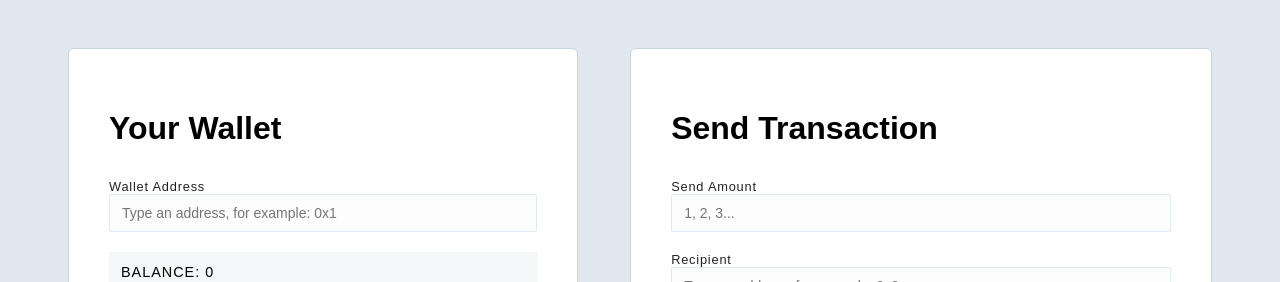
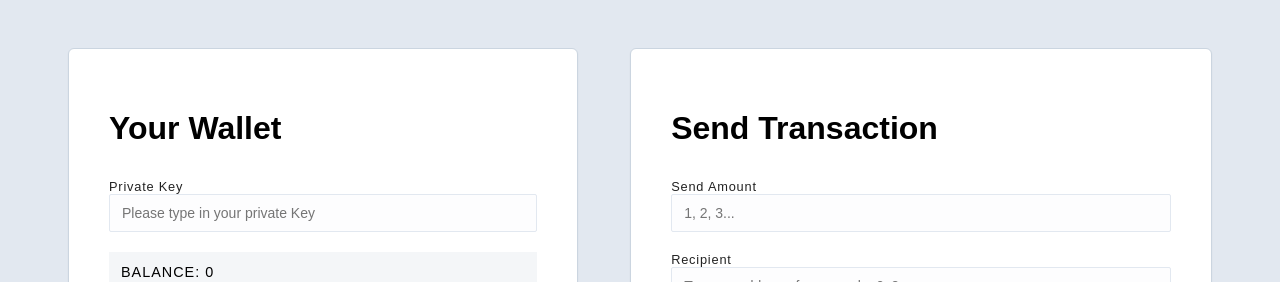
Before and after one commit to Payameno/ecdsa-node, a React (Vite) app in the folder client/: page / in a window 1280 px wide. Shown: the top 282 px of the page. Built offline with nearby package versions, Linux system fonts and the light colour scheme.

Commit message:
generate Hex,Kac256 public key from private key input

```diff
--- a/client/package.json
+++ b/client/package.json
@@ -10,6 +10,7 @@
   },
   "dependencies": {
     "axios": "^0.27.2",
+    "ethereum-cryptography": "^1.1.2",
     "react": "^18.2.0",
     "react-dom": "^18.2.0"
   },
--- a/client/src/App.jsx
+++ b/client/src/App.jsx
@@ -6,11 +6,14 @@ import { useState } from "react";
 function App() {
   const [balance, setBalance] = useState(0);
   const [address, setAddress] = useState("");
+  const [privateKey, setPrivateKey] = useState("");
 
   return (
     <div className="app">
       <Wallet
         balance={balance}
+        privateKey={privateKey}
+        setPrivateKey={setPrivateKey}
         setBalance={setBalance}
         address={address}
         setAddress={setAddress}
--- a/client/src/Wallet.jsx
+++ b/client/src/Wallet.jsx
@@ -1,9 +1,19 @@
 import server from "./server";
+import * as secp from "ethereum-cryptography/secp256k1";
+import { toHex } from "ethereum-cryptography/utils";
+import { keccak256 } from "ethereum-cryptography/keccak";
 
-function Wallet({ address, setAddress, balance, setBalance }) {
+function Wallet({ address, setAddress, balance, setBalance, privateKey, setPrivateKey }) {
   async function onChange(evt) {
-    const address = evt.target.value;
-    setAddress(address);
+
+    const privateKey = evt.target.value;
+    setPrivateKey(privateKey);
+
+    const publicKey = secp.getPublicKey(privateKey);
+    const keccak256PublicKey = keccak256(publicKey).slice(-20);
+    const publicKeyHex = toHex(keccak256PublicKey);
+    console.log('publicKeyHex', publicKeyHex)
+
     if (address) {
       const {
         data: { balance },
@@ -19,8 +29,8 @@ function Wallet({ address, setAddress, balance, setBalance }) {
       <h1>Your Wallet</h1>
 
       <label>
-        Wallet Address
-        <input placeholder="Type an address, for example: 0x1" value={address} onChange={onChange}></input>
+        Private Key
+        <input placeholder="Please type in your private Key" value={privateKey} onChange={onChange}></input>
       </label>
 
       <div className="balance">Balance: {balance}</div>
```
Also changed, not shown: 2 other files (tests, documents, lock files or other folders).
